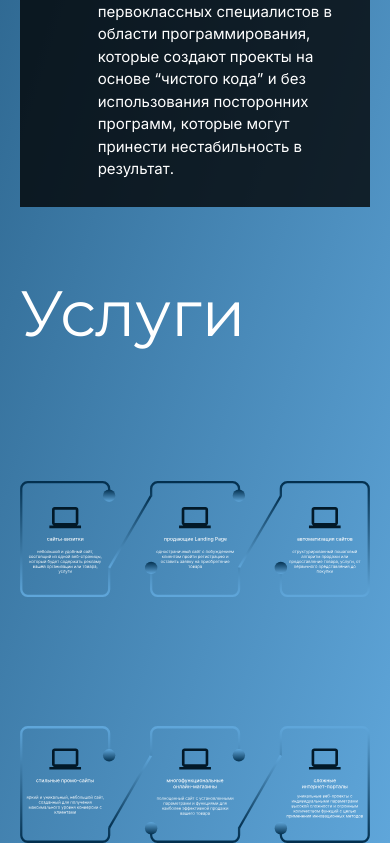
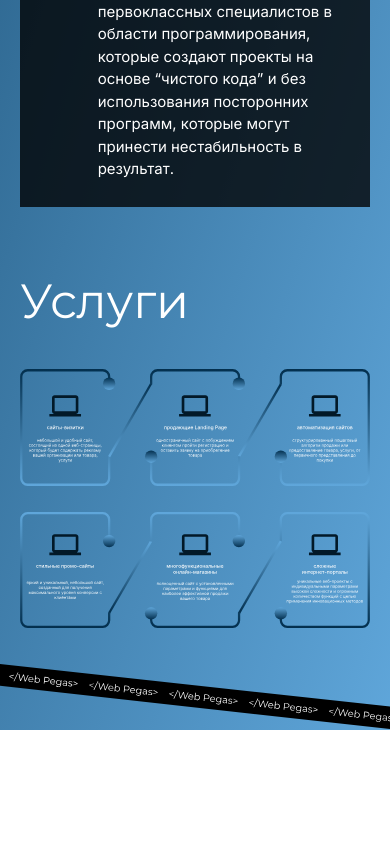
Before and after one commit to XenoPOMP/web-pegas-2.0, a React (Vite) app: page / in a window 390 px wide. Shown: the part 2000-2843 px from the top of the page. After the commit the page ends 2730 px from the top, so only its background shows below. Built offline with nearby package versions, Linux system fonts and the light colour scheme.

Commit message:
add patch under ServiceSection

```diff
--- a/package.json
+++ b/package.json
@@ -6,6 +6,7 @@
   "homepage": "./",
   "scripts": {
     "dev": "vite",
+    "dev:host": "vite --host",
     "build": "tsc && vite build",
     "preview": "vite preview",
     "test": "vitest",
--- a/src/assets/components/sections/ServiceSection/ServiceSection.module.scss
+++ b/src/assets/components/sections/ServiceSection/ServiceSection.module.scss
@@ -2,23 +2,60 @@
 
 .service {
   font-size: 20px;
+  margin-bottom: 9.11vw;
+
+  @media (max-width: 1017px) {
+    font-size: 18px;
+  }
+
+  @media (max-width: 686px) {
+    font-size: 16px;
+  }
+
+  @media (max-width: 492px) {
+    font-size: 15px;
+  }
 
   h2 {
     @extend %secondaryFont;
     font-size: 3.2em;
     color: white;
     grid-column: span 12;
-    margin-bottom: 1.72em;
+    // margin-bottom: 1.72em;
+    margin-bottom: 5.73vw;
   }
 
   .services {
     grid-column: span 12;
     display: flex;
+    justify-content: center;
     flex-direction: column;
-    row-gap: 6.45em;
+    // row-gap: 6.45em;
+    row-gap: 6.72vw;
 
     img {
       width: 100%;
     }
   }
 }
+
+.underServicePatch {
+  @extend %flexCenter;
+  @extend %secondaryFont;
+  @extend %regular;
+
+  width: 100%;
+  font-size: 48px;
+  justify-content: start;
+
+  img {
+    width: 100%;
+  }
+
+  .wordGroup {
+    .word {
+      font-size: 1em;
+      color: white;
+    }
+  }
+}
--- a/src/assets/components/sections/ServiceSection/ServiceSection.tsx
+++ b/src/assets/components/sections/ServiceSection/ServiceSection.tsx
@@ -1,8 +1,12 @@
 import cn from 'classnames';
 import { FC } from 'react';
 
+import Portal from '@components/Portal/Portal';
 import UiGrid from '@components/UiGrid/UiGrid';
 
+import ProgressiveImage from '@ui/ProgressiveImage/ProgressiveImage';
+
+import patchImg from '@media/images/underServicePatch.svg';
 import cardZero from '@media/services/service-card-0.svg';
 import cardOne from '@media/services/service-card-1.svg';
 
@@ -11,15 +15,41 @@ import type { ServiceSectionProps } from './ServiceSection.props';
 
 const ServiceSection: FC<ServiceSectionProps> = ({}) => {
 	return (
-		<UiGrid.Section className={cn(styles.service)}>
-			<h2>Услуги</h2>
+		<>
+			<UiGrid.Section className={cn(styles.service)}>
+				<h2>Услуги</h2>
 
-			<div className={cn(styles.services)}>
-				<img src={cardZero} alt={'card-zero'} />
+				<div className={cn(styles.services)}>
+					<ProgressiveImage
+						loaderColorScheme={{
+							backgroundColor: 'transparent',
+							loaderColor: 'black',
+						}}
+						src={cardZero}
+						alt={'card-zero'}
+					/>
 
-				<img src={cardOne} alt={'card-one'} />
+					<ProgressiveImage
+						loaderColorScheme={{
+							backgroundColor: 'transparent',
+							loaderColor: 'black',
+						}}
+						src={cardOne}
+						alt={'card-one'}
+					/>
+				</div>
+			</UiGrid.Section>
+
+			<div className={cn(styles.underServicePatch)}>
+				<img src={patchImg} alt={'patch'} />
+
+				<Portal enabled={false}>
+					<div className={cn(styles.wordGroup)}>
+						<div className={cn(styles.word)}>{`</Web Pegas>`}</div>
+					</div>
+				</Portal>
 			</div>
-		</UiGrid.Section>
+		</>
 	);
 };
 
```
Also changed, not shown: src/media/images/underServicePatch.svg (added).
